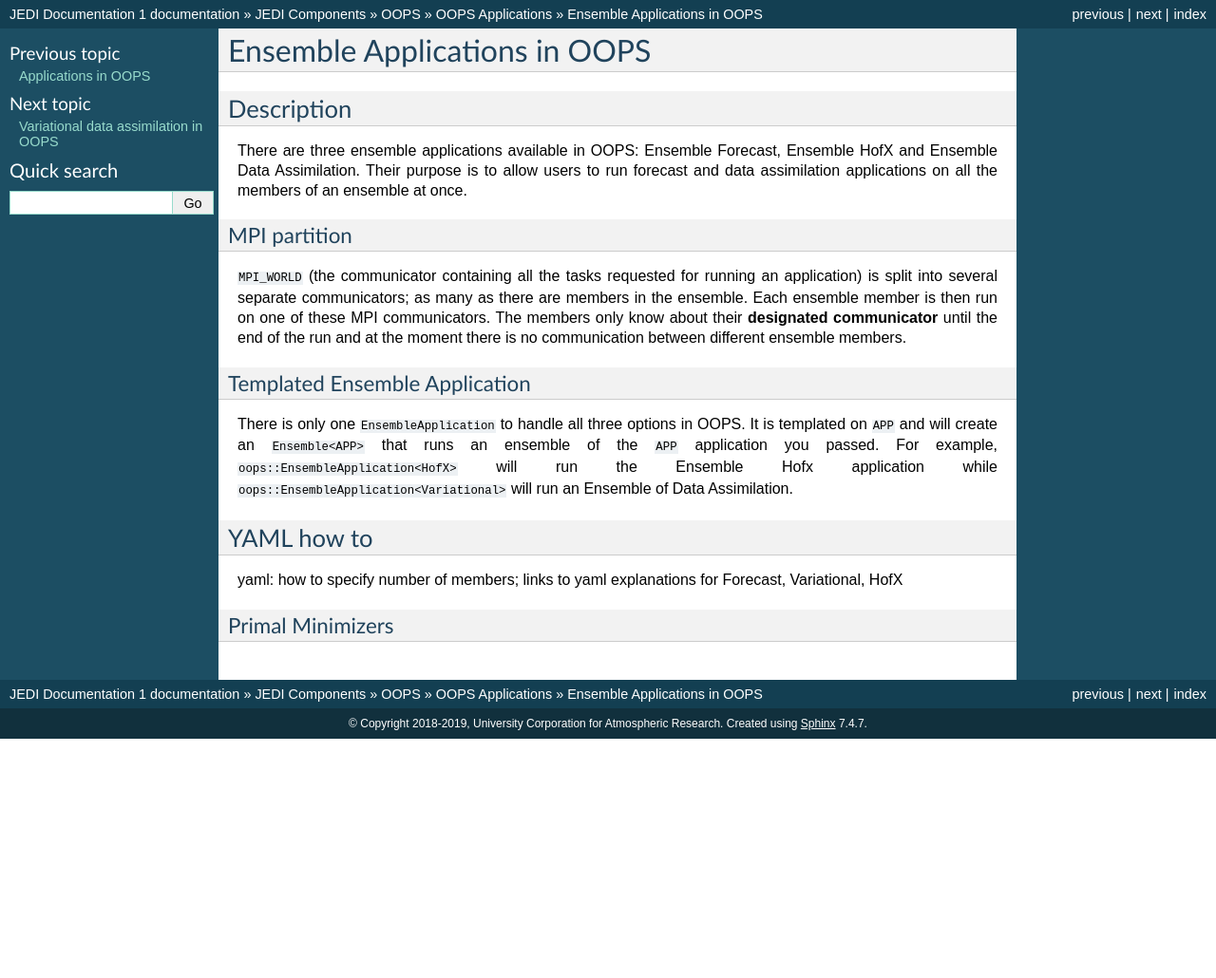
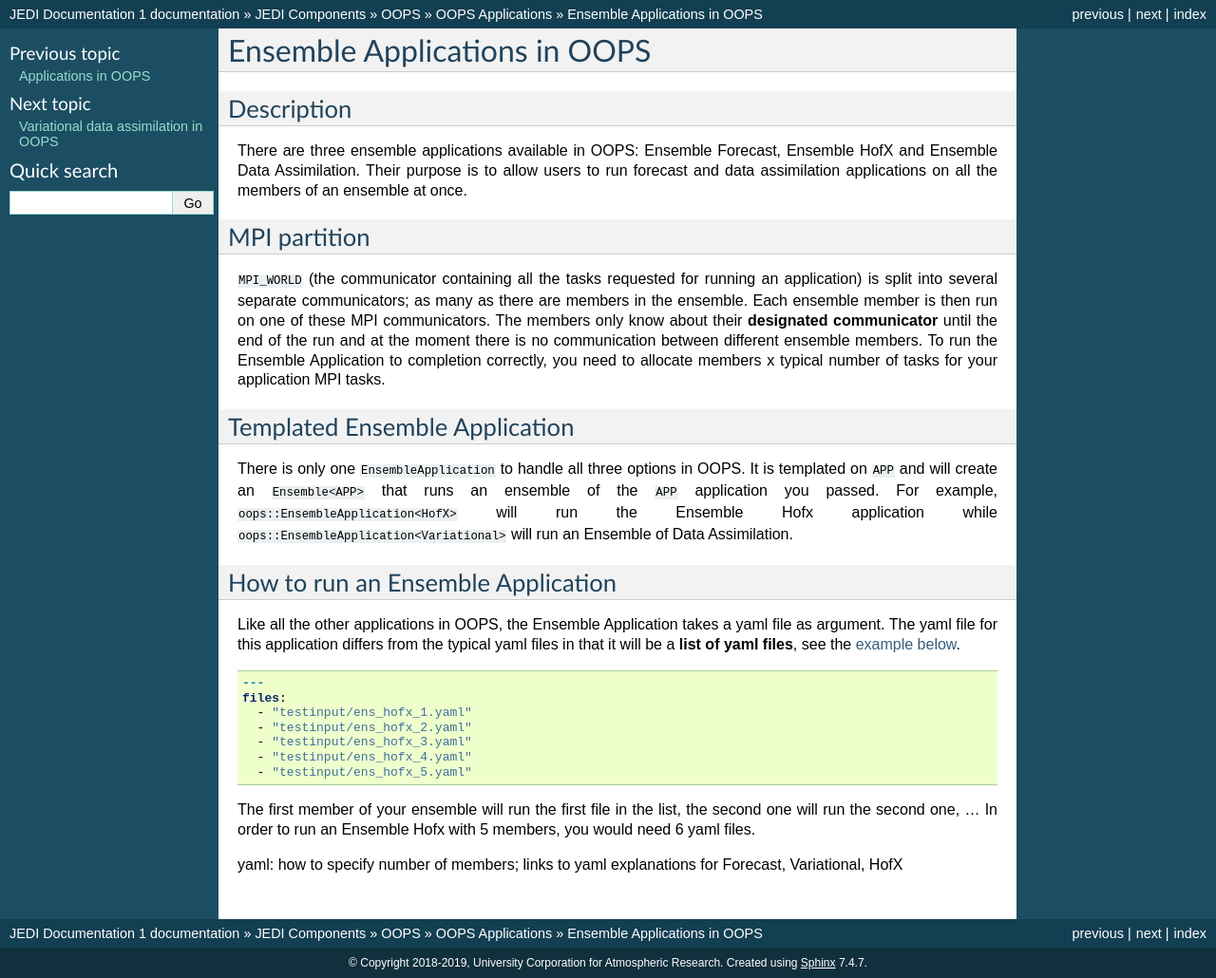
Before and after one commit to JCSDA/jedi-docs, a Sphinx documentation site: the page built from docs/jedi-components/oops/applications/ensemble-applications.rst, in a window 1280 px wide. Shown: the whole page at 95% size. Built offline with Sphinx 7.4.7, drawn with Linux system fonts in a browser that asks for light colours; before the commit the page ends 900 px from its top, so only the background shows below that.

Commit message:
Further changes + examples

```diff
--- a/docs/jedi-components/oops/applications/ensemble-applications.rst
+++ b/docs/jedi-components/oops/applications/ensemble-applications.rst
@@ -1,7 +1,7 @@
 .. _top-oops-ensapp:
 
 Ensemble Applications in OOPS
-=====================================
+=============================
 
 
 Description
@@ -10,20 +10,37 @@
 There are three ensemble applications available in OOPS: Ensemble Forecast, Ensemble HofX and Ensemble Data Assimilation. Their purpose is to allow users to run forecast and data assimilation applications on all the members of an ensemble at once.
 
 MPI partition
-^^^^^^^^^^^^^
+-------------
 
 :code:`MPI_WORLD` (the communicator containing all the tasks requested for running an application) is split into several separate communicators; as many as there are members in the ensemble. Each ensemble member is then run on one of these MPI communicators. The members only know about their **designated communicator** until the end of the run and at the moment there is no communication between different ensemble members.
+To run the Ensemble Application to completion correctly, you need to allocate members x typical number of tasks for your application MPI tasks.
 
 Templated Ensemble Application
-^^^^^^^^^^^^^^^^^^^^^^^^^^^^^^
+------------------------------
 
 There is only one :code:`EnsembleApplication` to handle all three options in OOPS. It is templated on :code:`APP` and will create an :code:`Ensemble<APP>` that runs an ensemble of the :code:`APP` application you passed. For example, :code:`oops::EnsembleApplication<HofX>` will run the Ensemble Hofx application while :code:`oops::EnsembleApplication<Variational>` will run an Ensemble of Data Assimilation.
 
+How to run an Ensemble Application
+----------------------------------
 
-YAML how to
------
+Like all the other applications in OOPS, the Ensemble Application takes a yaml file as argument. The yaml file for this application differs from the typical yaml files in that it will be a **list of yaml files**, see the :ref:`example below <yaml-file-0>`.
+
+.. _yaml-file-0:
+
+.. code:: yaml
+
+    ---
+    files:
+      - "testinput/ens_hofx_1.yaml"
+      - "testinput/ens_hofx_2.yaml"
+      - "testinput/ens_hofx_3.yaml"
+      - "testinput/ens_hofx_4.yaml"
+      - "testinput/ens_hofx_5.yaml"
+
+
+The first member of your ensemble will run the first file in the list, the second one will run the second one, ... In order to run an Ensemble Hofx with 5 members, you would need 6 yaml files.
+
+
+
 
 yaml: how to specify number of members; links to yaml explanations for Forecast, Variational, HofX
-
-Primal Minimizers
-^^^^^^^^^^^^^^^^^
```
